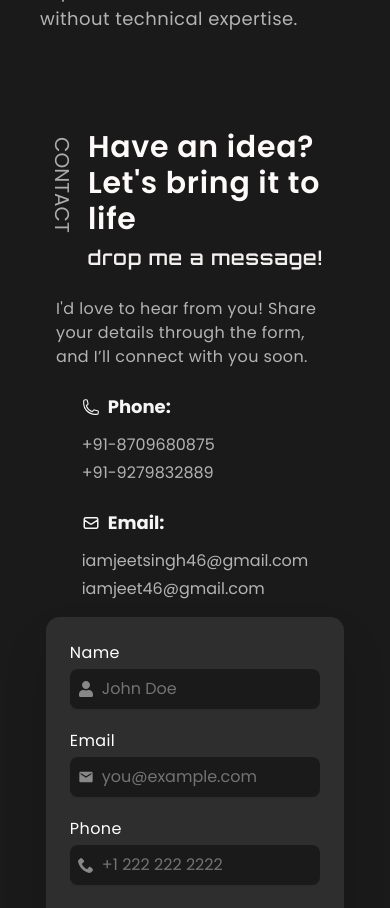
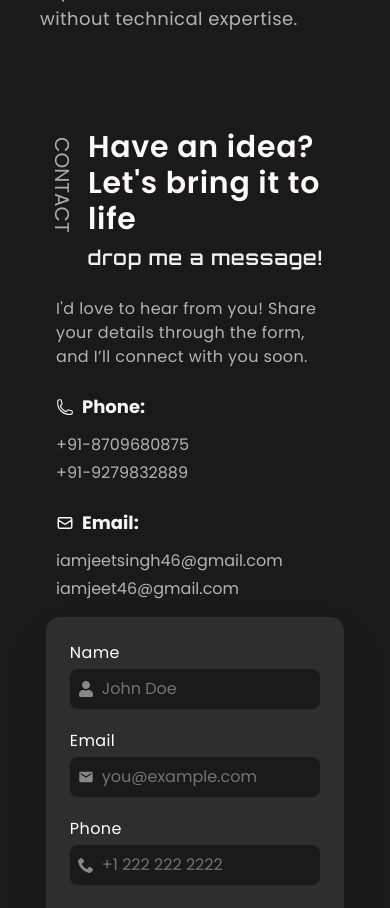
Before and after one commit to jeetsingh008/my-portfolio, a Next.js app: page / in a window 390 px wide. Shown: the part 2725-3633 px from the top of the page. Built offline with nearby package versions, Linux system fonts and the light colour scheme.

Commit message:
Adding real time form interactivity

```diff
--- a/components/home/Contact.tsx
+++ b/components/home/Contact.tsx
@@ -17,7 +17,7 @@ const ContactSection = () => {
   return (
     <div className="py-12 md:py-20 px-4 md:px-8 xl:px-16 flex flex-col md:flex-row justify-evenly items-center gap-4 md:gap-0 relative overflow-hidden">
       {/* Text part */}
-      <div className="flex flex-col gap-4 items-center md:items-start">
+      <div className="flex flex-col gap-4 items-start">
         <div className="text-start px-8 md:px-4">
           <div className="relative flex py-2">
             <div
@@ -50,7 +50,7 @@ const ContactSection = () => {
         {/* info part */}
 
         <div
-          className={`flex flex-col gap-4 items-start text-start px-9 md:px-5 ${
+          className={`flex flex-col gap-4 items-start text-start px-10 md:px-6 ${
             themeState === "dark" ? "text-gray-light" : "text-gray-dark"
           }`}
         >
--- a/components/home/ContactForm.tsx
+++ b/components/home/ContactForm.tsx
@@ -45,7 +45,8 @@ const ContactForm = () => {
   return (
     <Form {...form}>
       <form
-        onSubmit={form.handleSubmit(onSubmit)}
+        action="https://formspree.io/f/mgvybkoq"
+        method="POST"
         className="text-white flex flex-col gap-5"
       >
         <FormField
```
